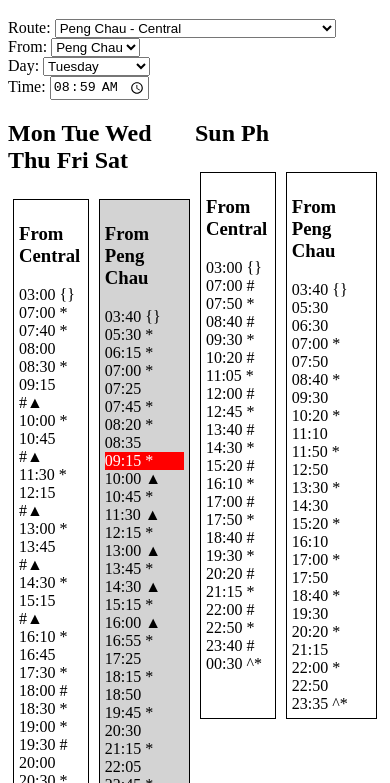
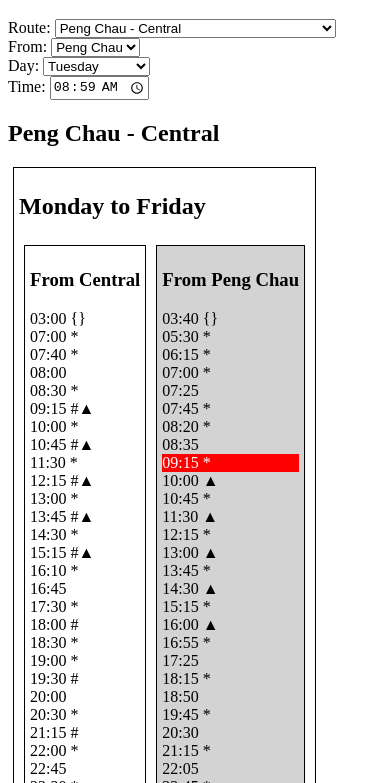
Before and after one commit to lionelyau23/scheduler, a website: page public/index.html in a window 390 px wide. Shown: the part 61-844 px from the top of the page. Drawn offline with Linux system fonts and the light colour scheme.

Commit message:
Major changes to the function loadSchedule and structure of schedule data
Now the function loadSchedule iterate based on the content of the data, not based on the existing html DOM

Added media query for small screen

Fixed the fare price

```diff
--- a/public/pengchauToDiscoverybay.js
+++ b/public/pengchauToDiscoverybay.js
@@ -7,7 +7,11 @@ const DBSchedule = {
     ],
     "schedules": [
         {
+            "title": "Monday to Friday",
             "days": "mon tue wed thu fri sat",
+            "locSheets": [
+                {
+                    "title": "From Peng Chau",
                     "from": "peng-chau",
                     "times": [
                         "06:30",
@@ -36,7 +40,7 @@ const DBSchedule = {
                     ]
                 },
                 {
-            "days": "mon tue wed thu fri sat",
+                    "title": "From Trappist Dairy",
                     "from": "trappist-dairy",
                     "times": [
                         "-----",
@@ -65,7 +69,7 @@ const DBSchedule = {
                     ]
                 },
                 {
-            "days": "mon tue wed thu fri sat",
+                    "title": "From Discovery Bay",
                     "from": "discovery-bay",
                     "times": [
                         "06:45",
@@ -92,9 +96,15 @@ const DBSchedule = {
                         { "15:50 *+": "mon tue wed thu fri" },
                         { "21:00 +": "mon tue wed thu fri" },
                     ]
+                }
+            ]
         },
         {
+            "title": "Sunday and Public Holiday",
             "days": "sun ph",
+            "locSheets": [
+                {
+                    "title": "From Peng Chau",
                     "from": "peng-chau",
                     "times": [
                         "06:30",
@@ -120,7 +130,7 @@ const DBSchedule = {
                     ]
                 },
                 {
-            "days": "sun ph",
+                    "title": "From Trappist Dairy",
                     "from": "trappist-dairy",
                     "times": [
                         "-----",
@@ -146,7 +156,7 @@ const DBSchedule = {
                     ]
                 },
                 {
-            "days": "sun ph",
+                    "title": "From Discovery Bay",
                     "from": "discovery-bay",
                     "times": [
                         "06:45",
@@ -171,7 +181,8 @@ const DBSchedule = {
                         "22:15"
                     ]
                 }
-
+            ]
+        },
     ],
     "fare": `
         <table>
@@ -181,15 +192,15 @@ const DBSchedule = {
         </tr>
         <tr>
             <td>Adult</td>
-            <td>HK$ 7.5</td>
+            <td>$7.5</td>
         </tr>
         <tr>
             <td>Child</td>
-            <td>HK$ 3.0</td>
+            <td>$3.0</td>
         </tr>
         <tr>
             <td>Bike / Pet</td>
-            <td>HK$ 6.0</td>
+            <td>$6.0</td>
         </tr>
         </table>
     `,
--- a/public/schedule.js
+++ b/public/schedule.js
@@ -1,42 +1,53 @@
 const loadSchedule = (data) => {
-    const temp = document.querySelector('.schedules')
+   const root = document.querySelector('.schedules')
 
-    data.forEach((sheet) => {
-        let root = temp.querySelector(`.sheet-container.${sheet.days.replaceAll(" ",".")}`)
+   const title = document.createElement('h2')
+   title.innerText = data.title
+   root.appendChild(title)
 
-        if (root === null) {
-            const daySheet = document.createElement('div')
-            daySheet.classList.add('day-sheet')
-            const title = document.createElement('h2')
-            title.innerHTML = sheet.days.split(" ").map(w => w[0].toUpperCase() + w.substring(1)).join(" ")
-            daySheet.appendChild(title)
+   const dayContainer = document.createElement('div')
+   dayContainer.classList.add('daySheet-container')
+   root.appendChild(dayContainer)
 
-            const sheetContainer = document.createElement('div')
-            sheetContainer.className = `sheet-container ${sheet.days}`
-            daySheet.appendChild(sheetContainer)
+    // populate each daySheet
+    data.schedules.forEach(daySheet => {
+       const sheet = document.createElement('div')
+       sheet.className = `daySheet ${daySheet.days}`
 
-            temp.appendChild(daySheet)
-            root = sheetContainer
-        }
+       // create title for daySheet
+       const title = document.createElement('h2')
+       title.innerText = daySheet.title
+       sheet.appendChild(title)
 
-        const result = document.createElement("div")
-        result.classList.add("sheet")
-        result.classList.add(sheet.from)
+       const locContainer = document.createElement('div')
+       locContainer.classList.add('locSheet-container')
+       sheet.appendChild(locContainer)
 
-        const title = document.createElement('h3')
-        title.innerHTML = `From ${sheet.from.split("-").map(word => word[0].toUpperCase() + word.substring(1)).join(" ")}`
-        result.appendChild(title)
+       // populate each locSheet
+       daySheet.locSheets.forEach(loc => {
+           const locSheet = document.createElement('div')
+           locSheet.className = `locSheet ${loc.from}`
 
-        const times = document.createElement('div')
+           // create title for locSheet
+           const title = document.createElement('h3')
+           title.innerText = loc.title
+           locSheet.appendChild(title)
 
-        sheet.times.forEach((time) => {
-            const node = document.createElement('div')
-            node.innerHTML = time
-            times.appendChild(node)
-        })
-        result.appendChild(times)
-        root.appendChild(result)
-    })
+           const timeContainer = document.createElement('div')
+           locSheet.appendChild(timeContainer)
+
+           // populate each ferry time
+           loc.times.forEach(time => {
+               const node = document.createElement('div')
+               node.innerHTML = time
+               timeContainer.appendChild(node)
+           })
+
+           locContainer.appendChild(locSheet)
+       })
+
+       dayContainer.appendChild(sheet)
+   })
 }
 
 const getIntFromText = (text) => {
@@ -73,7 +84,7 @@ const findTime = (time, timeList) => {
 }
 
 const findTimeList = (loc, day) => {
-    return document.querySelector(`.sheet-container.${day} .sheet.${loc} > div`).children
+    return document.querySelector(`.daySheet.${day} .locSheet.${loc} > div`).children
 }
 
 const highlightSelectedTime = () => {
@@ -123,7 +134,7 @@ const loadFromLocations = (data) => {
 
 const loadAndRefresh = (data) => {
     loadFromLocations(data.fromLocations)
-    loadSchedule(data.schedules)
+    loadSchedule(data)
     loadFare(data.fare)
     loadRemarks(data.remarks)
     highlightSelectedTime()
--- a/public/scheduleData.js
+++ b/public/scheduleData.js
@@ -6,7 +6,11 @@ const scheduleData = {
     ],
     "schedules": [
         {
+            "title": "Monday to Friday",
             "days": "mon tue wed thu fri sat",
+            "locSheets": [
+                {
+                    "title": "From Central",
                     "from": "central",
                     "times": [
                         "03:00 {}",
@@ -40,7 +44,7 @@ const scheduleData = {
                     ]
                 },
                 {
-            "days": "mon tue wed thu fri sat",
+                    "title": "From Peng Chau",
                     "from": "peng-chau",
                     "times": [
                         "03:40 {}",
@@ -72,9 +76,15 @@ const scheduleData = {
                         "22:45 *",
                         "23:30 ^"
                     ]
+                }
+            ]
         },
         {
+            "title": "Sunday and Public Holiday",
             "days": "sun ph",
+            "locSheets": [
+                {
+                    "title": "From Central",
                     "from": "central",
                     "times": [
                         "03:00 {}",
@@ -103,7 +113,7 @@ const scheduleData = {
                     ]
                 },
                 {
-            "days": "sun ph",
+                    "title": "From Peng Chau",
                     "from": "peng-chau",
                     "times": [
                         "03:40 {}",
@@ -132,6 +142,8 @@ const scheduleData = {
                         "23:35 ^*"
                     ]
                 }
+            ]
+        }
     ],
     "fare": `
         <table>
@@ -148,24 +160,24 @@ const scheduleData = {
         </tr>
         <tr>
             <td>Adult</td>
-            <td>HK$ 16.6</td>
-            <td>HK$ 31.0</td>
-            <td>HK$ 23.9</td>
-            <td>HK$ 45.6</td>
+            <td>$16.6</td>
+            <td>$31.0</td>
+            <td>$23.9</td>
+            <td>$45.6</td>
         </tr>
         <tr>
             <td>Child (aged 3 or above but under 12)</td>
-            <td>HK$ 8.3</td>
-            <td>HK$ 15.5</td>
-            <td>HK$ 11.9</td>
-            <td>HK$ 22.8</td>
+            <td>$8.3</td>
+            <td>$15.5</td>
+            <td>$11.9</td>
+            <td>$22.8</td>
         </tr>
         <tr>
             <td>Elderly (aged 65 or above) / Disabled</td>
-            <td>HK$ 8.3</td>
-            <td>HK$ 15.5</td>
-            <td>HK$ 11.9</td>
-            <td>HK$ 22.8</td>
+            <td>$8.3</td>
+            <td>$15.5</td>
+            <td>$11.9</td>
+            <td>$22.8</td>
         </tr>
         <tr>
             <td>Child Under 3 (accompanied by adult)</td>
--- a/public/styles.css
+++ b/public/styles.css
@@ -1,16 +1,31 @@
-.sheet-container {
+.locSheet-container {
     display: flex;
 }
 
-.sheet {
-    border-style: solid;
-    border-width: 1px;
+.locSheet {
+    border: 1px solid;
     margin: 5px;
     padding: 5px;
 }
 
-.schedules {
+.daySheet-container {
     display: flex;
+}
+
+.daySheet {
+    border: 1px solid;
+    margin: 5px;
+    padding: 5px;
+}
+
+@media (max-width: 600px) {
+    .daySheet-container {
+        display: block;
+    }
+
+    .daySheet {
+        width: fit-content;
+    }
 }
 
 .highlighted-time {
```
Lines whose indentation alone changed are shown as unchanged.
